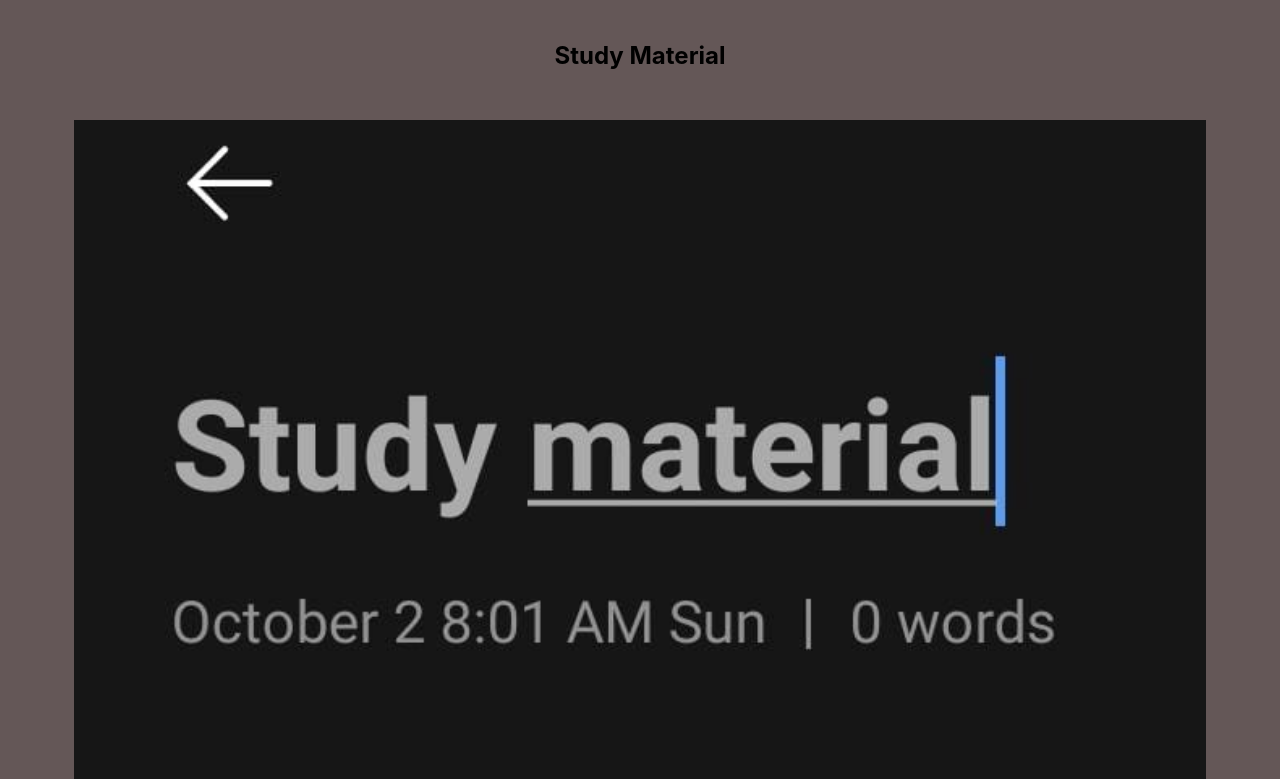
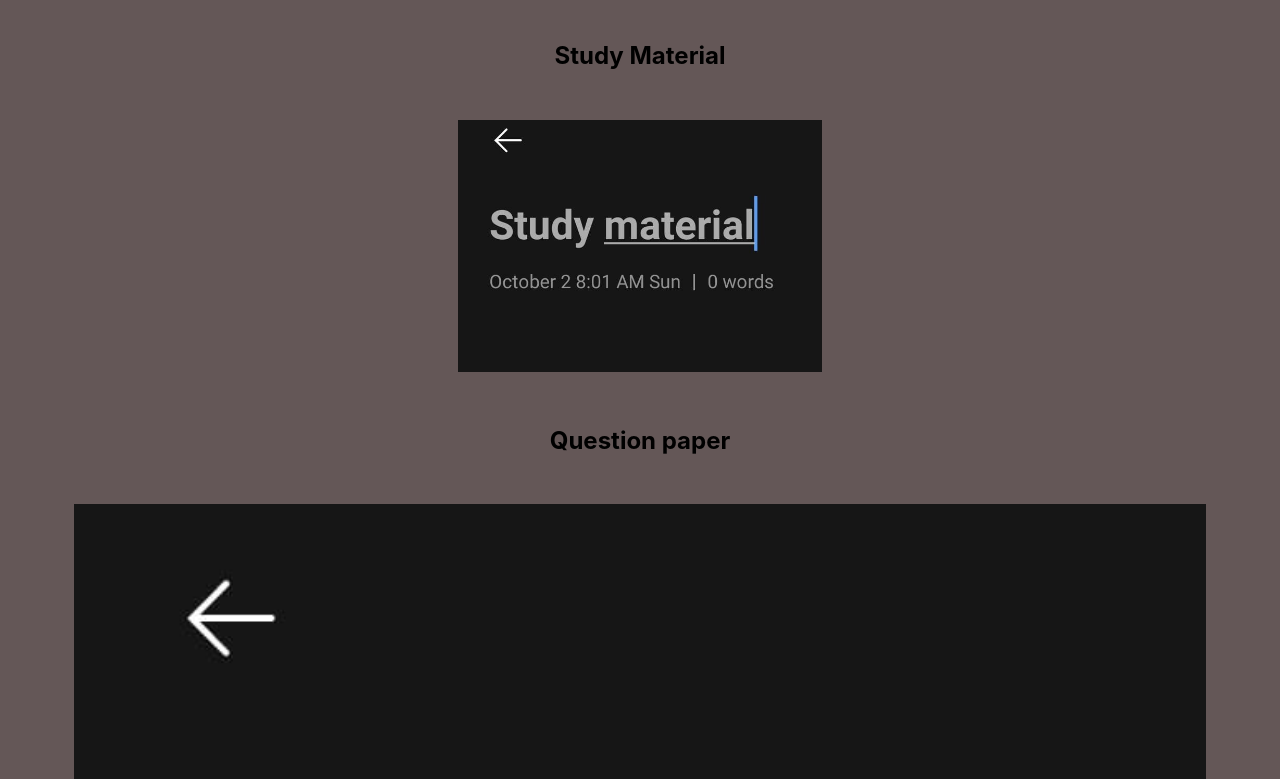
Before and after one commit to cntbabul/project_kkhsou.github.io, a plain HTML site: page index.html in a window 1280 px wide. Shown: the part 881-1660 px from the top of the page. Drawn offline with Linux system fonts and the light colour scheme; files whose address does not match are found by name.

Commit message:
Update index.html

```diff
--- a/index.html
+++ b/index.html
@@ -57,7 +57,7 @@
 
 <section>
 <h2>Study Material</h2>
-<a target="_blank" href="http://digitalkkhsou.in/kkhsou.ac.in/eslm/"><img src="image/study_material.jpeg" height="40%"width="90%" alt=""></a>
+<a target="_blank" href="http://digitalkkhsou.in/kkhsou.ac.in/eslm/"><img src="image/study_material.jpeg" height="40%"width="30%" alt=""></a>
 </section>
 <main>
 <section>
```
